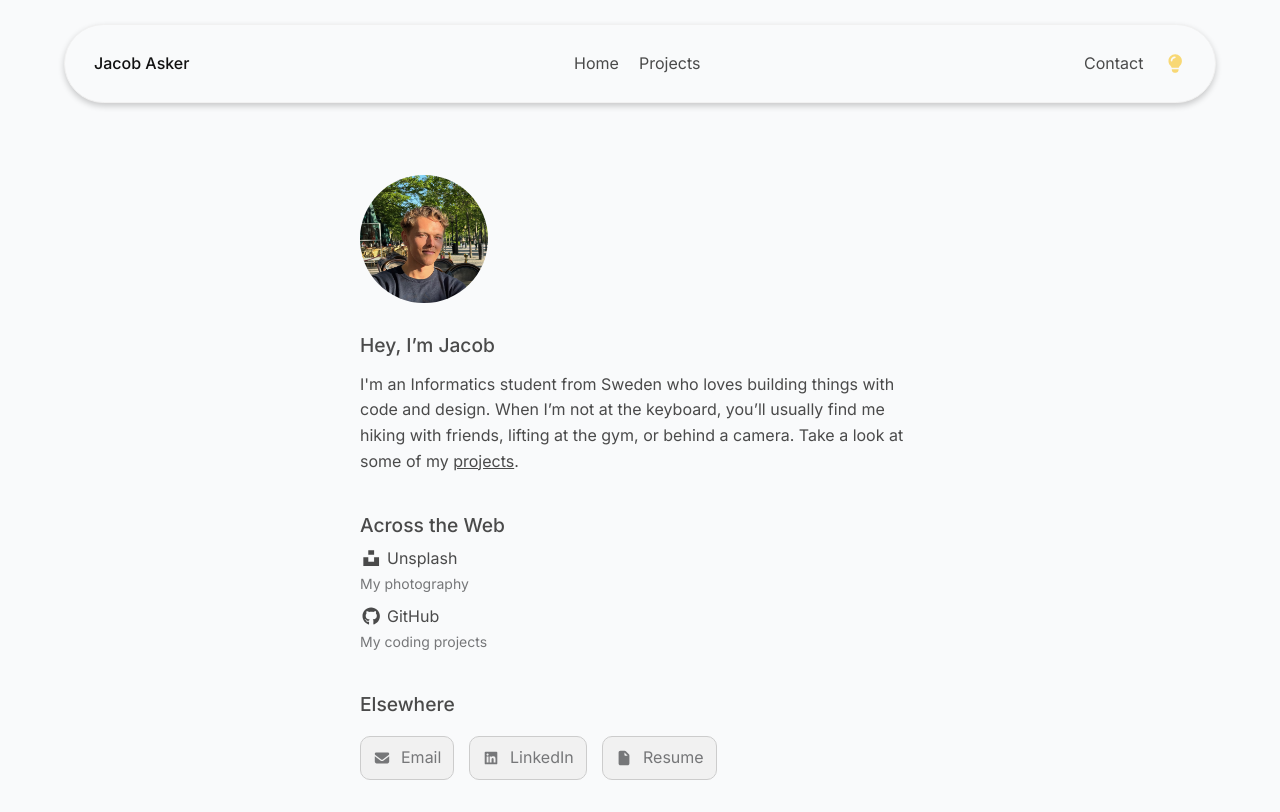
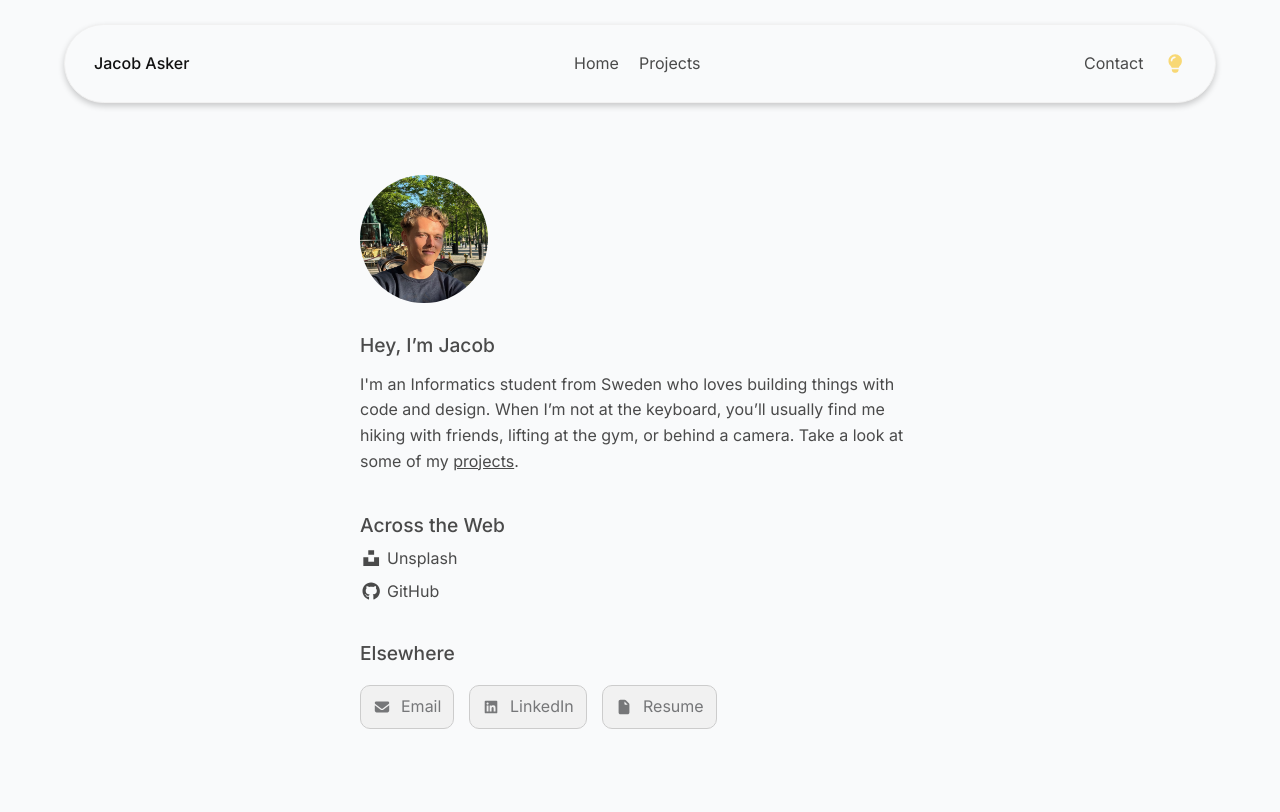
Before and after one commit to Jackan04/Portfolio, a React (Vite) app: page /projects in a window 1280 px wide. Built offline with nearby package versions, Linux system fonts and the light colour scheme.

Commit message:
- Refactored CreativeCard component: removed cardHeader and description props and updated styles - Updated project descriptions for ShelfLife

```diff
--- a/src/components/CreativeCard/CreativeCard.jsx
+++ b/src/components/CreativeCard/CreativeCard.jsx
@@ -5,11 +5,8 @@ export default function CreativeCard(props){
 
     return(
         <div className={styles.card}>
-            <div className={styles.cardHeader}>
-                <span className={styles.icon}>{props.icon}</span>
+              <span className={styles.icon}>{props.icon}</span>
                 <a href={props.href} className={styles.title}>{props.title}</a>
-            </div>
-                <p className={styles.description}>{props.description}</p>
         </div>
     )
 }
--- a/src/components/CreativeCard/CreativeCard.module.css
+++ b/src/components/CreativeCard/CreativeCard.module.css
@@ -1,12 +1,4 @@
 .card {
-  display: flex;
-  flex-direction: column;
-  justify-content: center;
-  align-items: flex-start;
-  gap: 0.2rem;
-}
-
-.cardHeader {
   display: flex;
   align-items: center;
   gap: 0.3125rem;
--- a/src/data/projects.js
+++ b/src/data/projects.js
@@ -1,12 +1,10 @@
-import { href } from "react-router-dom";
-
 const projects = [
   {
     category: "Coding",
     href: "https://github.com/Jackan04/ShelfLife",
     title: "ShelfLife",
     description:
-      "iOS app developed in Swift and SwiftUI with SwiftData storage helps you track groceries and their expiration dates. Search, add, update, and delete groceries, view upcoming and expired expirations, and organize them into categories.",
+      "iOS app built with Swift and SwiftUI that helps users track groceries and expiration dates. Search, add, update, and delete items, view upcoming and expired products, and organize groceries by category. Data is persisted using SwiftData.",
   },
   {
     category: "Coding",
--- a/src/pages/Home.jsx
+++ b/src/pages/Home.jsx
@@ -41,13 +41,11 @@ export default function Home() {
             href="https://unsplash.com/@jacobasker04"
             icon={<UnsplashIcon className={styles.iconCreative} />}
             title="Unsplash"
-            description="My photography"
           ></CreativeCard>
           <CreativeCard
             href="https://github.com/Jackan04?tab=repositories"
             icon={<GitHubIcon className={styles.iconCreative} />}
             title="GitHub"
-            description="My coding projects"
           ></CreativeCard>
         </div>
 
```
Also changed, not shown: 1 other file (tests, documents, lock files or other folders).
